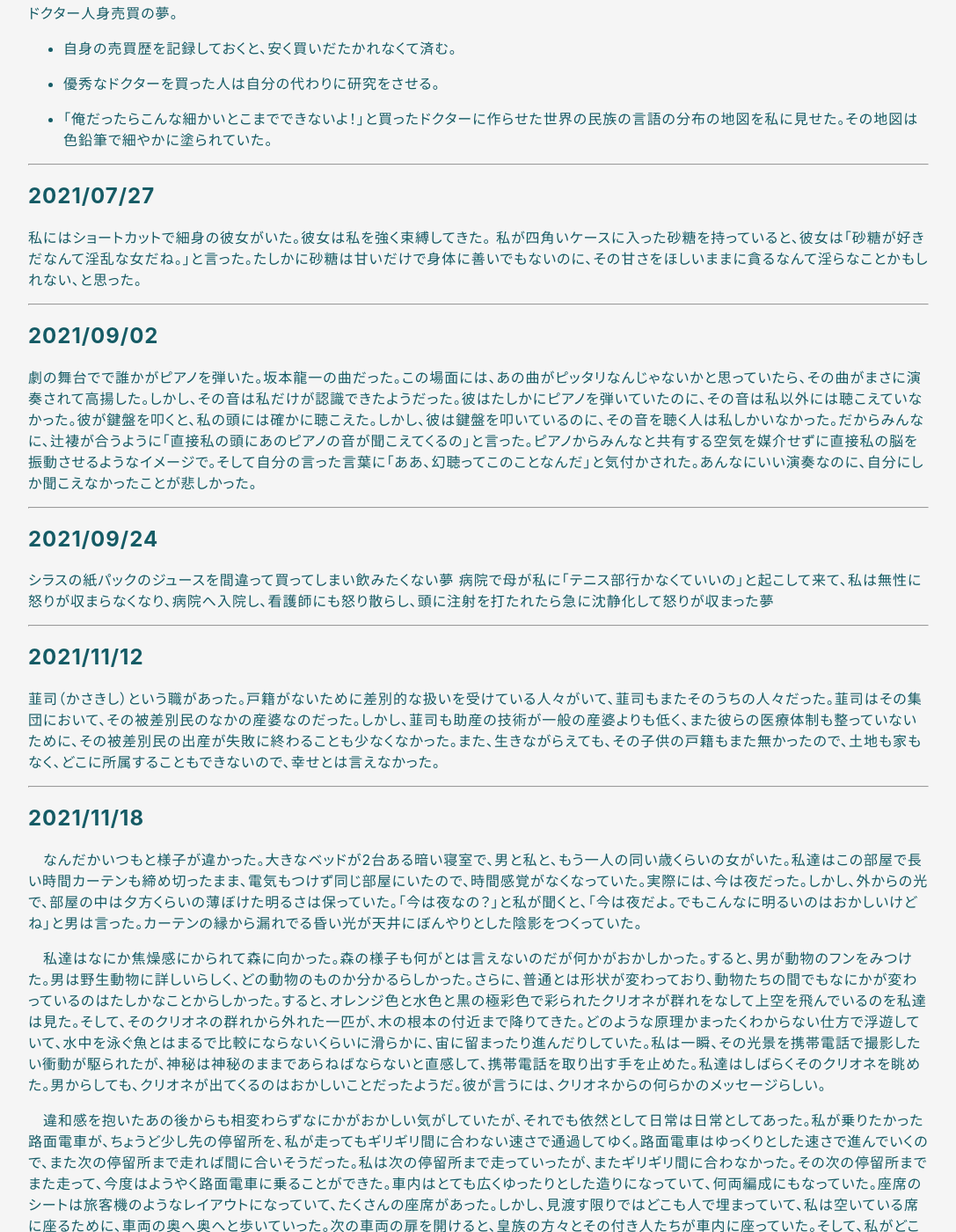
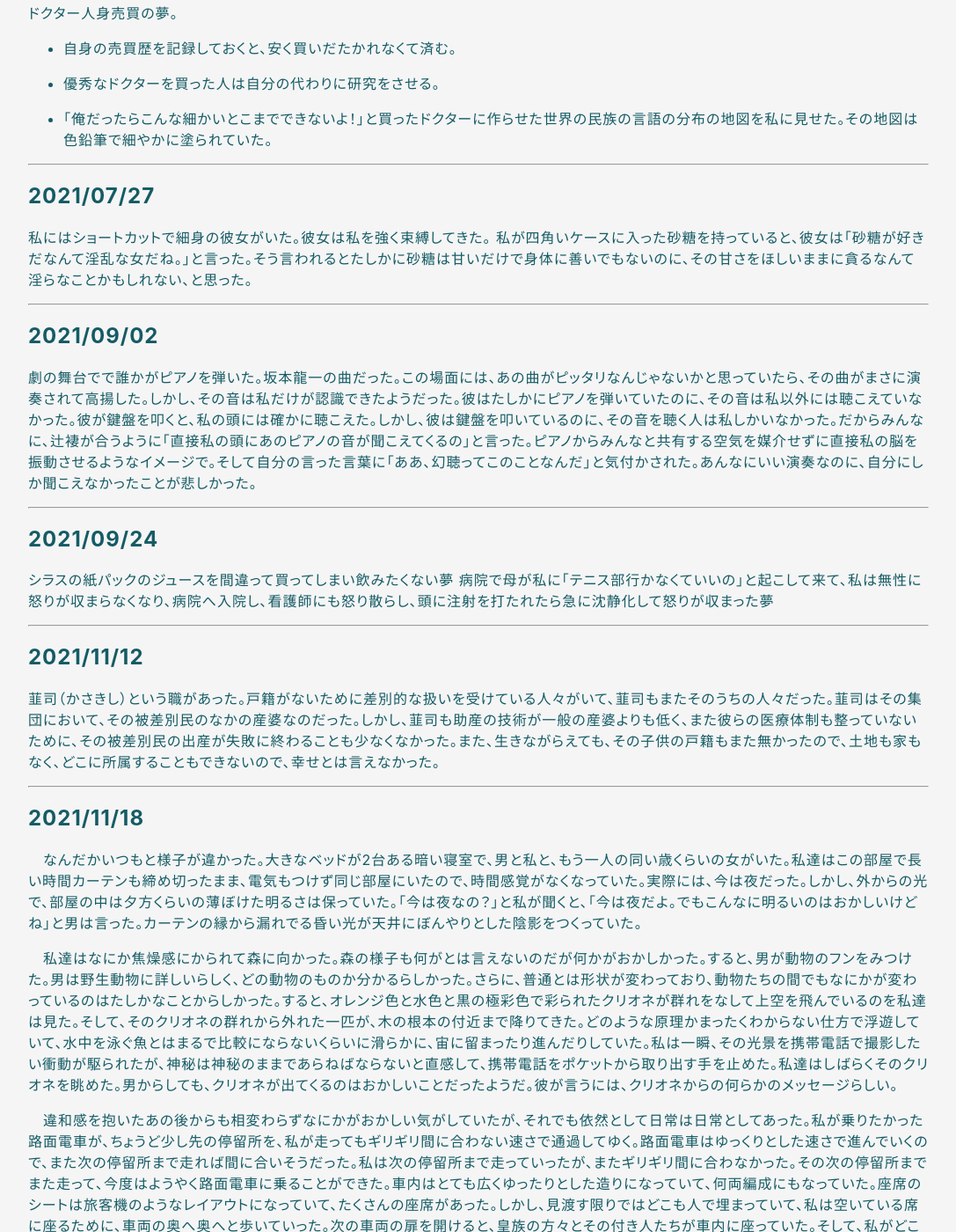
Before and after one commit to hihumi-riku/hihumi-riku.github.io, a Jekyll site: the page built from _posts/2021-05-04-dream_2021.md, in a window 1280 px wide and 1400 px high, scrolled down 2391 px. Shown: the whole window at 88% size, without its empty margins (96-1183 px from the left). Built offline with Jekyll 4.4.1, drawn with Linux system fonts in a browser that asks for light colours; some of the changed text lies outside the part shown.

Commit message:
Update 2021-05-04-dream_2021.md

```diff
--- a/_posts/2021-05-04-dream_2021.md
+++ b/_posts/2021-05-04-dream_2021.md
@@ -15,12 +15,12 @@ title: 2021年の夢日記
 <a id="2"></a>
 <a href="#2"></a>
 ## 2021/02/11
-様々な動物が群れをなして暮らしていた。私も何か偶蹄目か奇蹄目の一種であった。雪が草木を覆う毛布のように積もっていた。しかし木の幹の周辺だけは土が露出しており、そこに生えた草や土にいる虫が私たちの食糧だった。
+様々な動物が群れをなして暮らしていた。私も何か蹄のある動物の一種であった。雪が草木を覆う毛布のように積もっていた。しかし木の幹の周辺だけは土が露出しており、そこに生えた草や土にいる虫が私たちの食糧だった。
 
 
 私ともう一匹で食糧を探し求めるために歩いていた。一面の真っ白な雪に、ところどころ他の動物が落としていった黒くて丸い耳垢が落ちており、これは、すでにそこの付近の食糧は食べ尽くされたという徴でもあった。あちらの方へ行ってみようかと思ったとき、親切な鹿が「あちらの方に行けば、まだ食糧があると思います。」と教えてくれた。
 
-しかし、鹿が教えてくれた先には何も食糧がないところだった。一方、鹿たちの群れは新しい餌場でみな黙々と食べていた。
+しかし、鹿が教えてくれた先には何も食糧がないところだった。一方、鹿たちの群れはその新しい餌場でみな黙々と食べていた。
 
 ---
 <a id="3"></a>
@@ -117,7 +116,7 @@ title: 2021年の夢日記
 <a href="#10"></a>
 ## 2021/07/27
 私にはショートカットで細身の彼女がいた。彼女は私を強く束縛してきた。
-私が四角いケースに入った砂糖を持っていると、彼女は「砂糖が好きだなんて淫乱な女だね。」と言った。たしかに砂糖は甘いだけで身体に善いでもないのに、その甘さをほしいままに貪るなんて淫らなことかもしれない、と思った。
+私が四角いケースに入った砂糖を持っていると、彼女は「砂糖が好きだなんて淫乱な女だね。」と言った。そう言われるとたしかに砂糖は甘いだけで身体に善いでもないのに、その甘さをほしいままに貪るなんて淫らなことかもしれない、と思った。
 
 
 ---
@@ -148,7 +147,7 @@ title: 2021年の夢日記
 　なんだかいつもと様子が違かった。大きなベッドが2台ある暗い寝室で、男と私と、もう一人の同い歳くらいの女がいた。私達はこの部屋で長い時間カーテンも締め切ったまま、電気もつけず同じ部屋にいたので、時間感覚がなくなっていた。実際には、今は夜だった。しかし、外からの光で、部屋の中は夕方くらいの薄ぼけた明るさは保っていた。「今は夜なの？」と私が聞くと、「今は夜だよ。でもこんなに明るいのはおかしいけどね」と男は言った。カーテンの縁から漏れでる昏い光が天井にぼんやりとした陰影をつくっていた。
 
 
-　私達はなにか焦燥感にかられて森に向かった。森の様子も何がとは言えないのだが何かがおかしかった。すると、男が動物のフンをみつけた。男は野生動物に詳しいらしく、どの動物のものか分かるらしかった。さらに、普通とは形状が変わっており、動物たちの間でもなにかが変わっているのはたしかなことからしかった。すると、オレンジ色と水色と黒の極彩色で彩られたクリオネが群れをなして上空を飛んでいるのを私達は見た。そして、そのクリオネの群れから外れた一匹が、木の根本の付近まで降りてきた。どのような原理かまったくわからない仕方で浮遊していて、水中を泳ぐ魚とはまるで比較にならないくらいに滑らかに、宙に留まったり進んだりしていた。私は一瞬、その光景を携帯電話で撮影したい衝動が駆られたが、神秘は神秘のままであらねばならないと直感して、携帯電話を取り出す手を止めた。私達はしばらくそのクリオネを眺めた。男からしても、クリオネが出てくるのはおかしいことだったようだ。彼が言うには、クリオネからの何らかのメッセージらしい。
+　私達はなにか焦燥感にかられて森に向かった。森の様子も何がとは言えないのだが何かがおかしかった。すると、男が動物のフンをみつけた。男は野生動物に詳しいらしく、どの動物のものか分かるらしかった。さらに、普通とは形状が変わっており、動物たちの間でもなにかが変わっているのはたしかなことからしかった。すると、オレンジ色と水色と黒の極彩色で彩られたクリオネが群れをなして上空を飛んでいるのを私達は見た。そして、そのクリオネの群れから外れた一匹が、木の根本の付近まで降りてきた。どのような原理かまったくわからない仕方で浮遊していて、水中を泳ぐ魚とはまるで比較にならないくらいに滑らかに、宙に留まったり進んだりしていた。私は一瞬、その光景を携帯電話で撮影したい衝動が駆られたが、神秘は神秘のままであらねばならないと直感して、携帯電話をポケットから取り出す手を止めた。私達はしばらくそのクリオネを眺めた。男からしても、クリオネが出てくるのはおかしいことだったようだ。彼が言うには、クリオネからの何らかのメッセージらしい。
 
 
  　違和感を抱いたあの後からも相変わらずなにかがおかしい気がしていたが、それでも依然として日常は日常としてあった。私が乗りたかった路面電車が、ちょうど少し先の停留所を、私が走ってもギリギリ間に合わない速さで通過してゆく。路面電車はゆっくりとした速さで進んでいくので、また次の停留所まで走れば間に合いそうだった。私は次の停留所まで走っていったが、またギリギリ間に合わなかった。その次の停留所までまた走って、今度はようやく路面電車に乗ることができた。車内はとても広くゆったりとした造りになっていて、何両編成にもなっていた。座席のシートは旅客機のようなレイアウトになっていて、たくさんの座席があった。しかし、見渡す限りではどこも人で埋まっていて、私は空いている席に座るために、車両の奥へ奥へと歩いていった。次の車両の扉を開けると、皇族の方々とその付き人たちが車内に座っていた。そして、私がどこにも座るところがないのを見かねると皇族の一人が「こちらがあいておりますよ」と、私を彼らの席の隣に案内した。畏れ多さに戸惑いつつも「ありがとうございます」と言ってそこに座った。私の隣に座っていたその子女の方と意外にも話が弾んだ。彼女が私と年齢の近かったことや、私の旧友と似ていて懐かしい気持ちになったのもあったからだった。すると、今夜開かれるパーティに招かれることになった。これは後で知ったことだが、私と彼女が仲良くなるのも全て計られたものらしかった。私は、彼女がそういう全てを作りこまれた日常に対して辟易しているというのを、彼女の感じからわかっていた。なので、私は周囲からの頼まれごとを拒否するという形で、なんとかその予定調和を壊して、彼女と心で通いたく思っていた。
```
Also changed, not shown: other parts of _posts/2021-05-04-dream_2021.md (+1 -2 lines).
